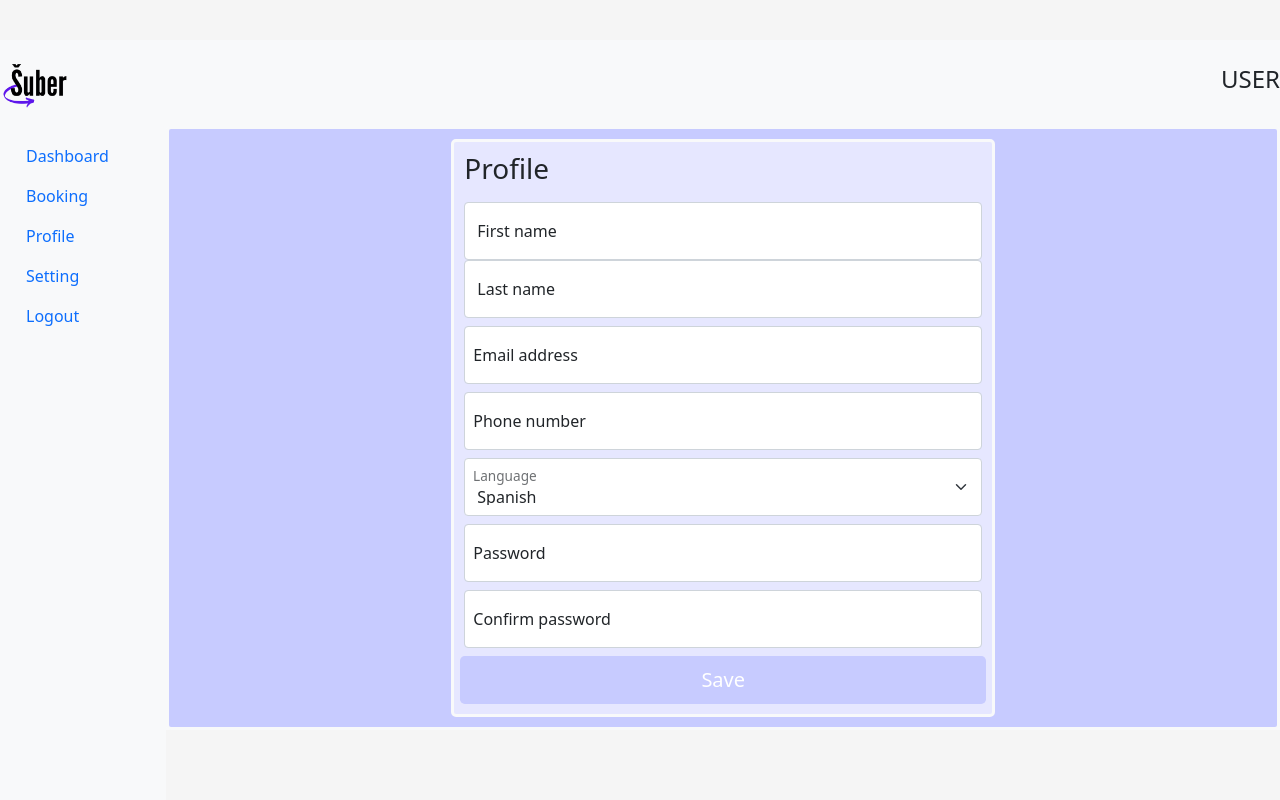
After one commit to TITANMQ/contractsApp, a Django app: template myJourneys/templates/account.html in a window 1280 px wide. The commit adds this page. Run offline with Django 3.2, Linux system fonts and the light colour scheme; the template is opened without the code that fills it, so the values that code supplies are empty.

Commit message:
booking page account page

```diff
--- /dev/null
+++ b/myJourneys/static/myJourneys/account.css
@@ -0,0 +1,87 @@
+/* ---------------- register css ---------------*/
+
+.main-content{
+    background-color: #f8f9fa;
+    width:100%;
+}
+
+.side-nav-div{
+    border-radius: 5px;
+    width: 13%;
+    margin-left: 0;
+    height: 100%;
+    padding: 10px;
+    position: fixed;
+
+}
+
+.inner-main{
+    border-radius: 5px;
+    width: 87%;
+    background-color: #c7cbff;
+    float: right;
+    padding: 10px;
+    justify-content: center;
+    align-items: center;
+    display: flex;
+    border-style: solid;
+    border-color: #f8f9fa;
+
+}
+
+.inner-main-account{
+    border-radius: 5px;
+    width: 50%;
+    background-color: #e6e7ff;
+    padding: 10px;
+    border-style: solid;
+    border-color: #f8f9fa;
+
+
+}
+
+body {
+    display: flex;
+    align-items: center;
+    padding-top: 40px;
+    padding-bottom: 40px;
+    background-color: #f5f5f5;
+ }
+
+  .form-signin {
+    width: 100%;
+    max-width: 500px;
+    padding: 15px;
+    margin: auto;
+  }
+
+  .form-signin .checkbox {
+    font-weight: 400;
+  }
+
+  .form-signin .form-floating:focus-within {
+    z-index: 2;
+  }
+
+  .save_btn{
+      background-color: #c7cbff;
+      color: #ffffff;
+  }
+
+  /* .form-signin input[type="text"] {
+    margin-bottom: -1px;
+    border-bottom-right-radius: 0;
+    border-bottom-left-radius: 0;
+  }
+
+  .form-signin input[type="email"] {
+    margin-bottom: -1px;
+    border-bottom-right-radius: 0;
+    border-bottom-left-radius: 0;
+  }
+
+  .form-signin input[type="password"] {
+    margin-bottom: 10px;
+    border-top-left-radius: 0;
+    border-top-right-radius: 0;
+  } */
--- a/myJourneys/static/myJourneys/styles.css
+++ b/myJourneys/static/myJourneys/styles.css
@@ -59,3 +59,8 @@
     background-color: chocolate;
     padding: 5px;
 }
+
+.inner-main-account{
+    text-align: center;
+
+}
--- /dev/null
+++ b/myJourneys/templates/account.html
@@ -0,0 +1,140 @@
+<!doctype html>
+<html lang="en">
+<head>
+    <!-- Required meta tags -->
+    <meta charset="utf-8">
+    <meta name="viewport" content="width=device-width, initial-scale=1">
+
+    <!-- Bootstrap CSS -->
+    <link href="https://cdn.jsdelivr.net/npm/bootstrap@5.0.1/dist/css/bootstrap.min.css" rel="stylesheet"
+          integrity="sha384-+0n0xVW2eSR5OomGNYDnhzAbDsOXxcvSN1TPprVMTNDbiYZCxYbOOl7+AMvyTG2x" crossorigin="anonymous">
+    {% load static %}
+    <link href="{% static 'myJourneys/account.css' %}" rel="stylesheet">
+    <title>Hello, world!</title>
+</head>
+<body>
+
+<div class="main-content">
+
+    <nav class="navbar navbar-light bg-light">
+        <a href="">
+            <img src="{% static 'myJourneys/suber-logo.png' %}" alt="logo" width="70" height="70">
+        </a>
+
+        <h4>USER</h4>
+    </nav>
+
+    <div class="side-nav-div bg-light">
+        <ul class="nav flex-column bg-light" style="height: 100%;">
+            <li class="nav-item">
+                <a class="nav-link active" href="#">Dashboard</a>
+            </li>
+            <li class="nav-item">
+                <a class="nav-link" href="#">Booking</a>
+            </li>
+            <li class="nav-item">
+                <a class="nav-link" href="#">Profile</a>
+            </li>
+            <li class="nav-item">
+                <a class="nav-link" href="#">Setting</a>
+            </li>
+            <li class="nav-item">
+                <a class="nav-link" href="#">Logout</a>
+            </li>
+        </ul>
+    </div>
+
+
+    <div class="inner-main">
+        <div class="inner-main-account">
+
+            <form>
+                <h1 class="h3 mb-3 fw-normal">Profile</h1>
+
+                <div class="row g-2">
+                    <div class="col-md">
+                        <div class="form-floating">
+                            <input type="text" class="form-control" id="first_name" placeholder="First name">
+                            <label for="first_name">First name</label>
+                        </div>
+
+                        <div class="form-floating">
+                            <input type="text" class="form-control" id="last_name" placeholder="Last name">
+                            <label for="last_name">Last name</label>
+                        </div>
+                    </div>
+
+                    <div class="form-floating">
+                        <input type="email" class="form-control" id="email" placeholder="name@example.com">
+                        <label for="email">Email address</label>
+                    </div>
+
+                    <div class="form-floating">
+                        <input type="tel" class="form-control" id="phone_number"
+                               pattern="[0-9]{3}-[0-9]{2}-[0-9]{3}" placeholder="+(0) 000 0000000" p>
+                        <label for="phone_number">Phone number</label>
+                    </div>
+
+                    <div class="form-floating">
+                        <select class="form-select" id="floatingSelectGrid"
+                                aria-label="Floating label select example">
+                            <option value="portuguese">Portuguese</option>
+                            <option selected value="spanish">Spanish</option>
+                            <option value="english">english</option>
+                        </select>
+                        <label for="floatingSelectGrid">Language</label>
+                    </div>
+
+                    <div class="form-floating">
+                        <input type="password" class="form-control" id="password" placeholder="Password">
+                        <label for="password">Password</label>
+                    </div>
+
+                    <div class="form-floating">
+                        <input type="password" class="form-control" id="confirm_password"
+                               placeholder="Confirm Password">
+                        <label for="confirm_password">Confirm password</label>
+                    </div>
+
+
+                    <button class="w-100 btn btn-lg save_btn" type="submit">Save</button>
+
+                </div>
+
+            </form>
+
+
+        </div>
+
+    </div>
+
+    <!-- <div class="inner-main-left-curr-book">
+     <h3>Current bookings</h3>
+
+ </div>
+
+ <div class="inner-main-right-noti">
+     right
+ </div>
+
+ <div class="inner-main-left-past-book">
+     <h3>Past bookings</h3>
+
+ </div> -->
+
+
+    <!-- Optional JavaScript; choose one of the two! -->
+
+    <!-- Option 1: Bootstrap Bundle with Popper -->
+    <script src="https://cdn.jsdelivr.net/npm/bootstrap@5.0.1/dist/js/bootstrap.bundle.min.js"
+            integrity="sha384-gtEjrD/SeCtmISkJkNUaaKMoLD0//ElJ19smozuHV6z3Iehds+3Ulb9Bn9Plx0x4"
+            crossorigin="anonymous"></script>
+
+    <!-- Option 2: Separate Popper and Bootstrap JS -->
+    <!--
+    <script src="https://cdn.jsdelivr.net/npm/@popperjs/core@2.9.2/dist/umd/popper.min.js" integrity="sha384-IQsoLXl5PILFhosVNubq5LC7Qb9DXgDA9i+tQ8Zj3iwWAwPtgFTxbJ8NT4GN1R8p" crossorigin="anonymous"></script>
+    <script src="https://cdn.jsdelivr.net/npm/bootstrap@5.0.1/dist/js/bootstrap.min.js" integrity="sha384-Atwg2Pkwv9vp0ygtn1JAojH0nYbwNJLPhwyoVbhoPwBhjQPR5VtM2+xf0Uwh9KtT" crossorigin="anonymous"></script>
+    -->
+</div>
+</body>
+</html>
--- a/myJourneys/urls.py
+++ b/myJourneys/urls.py
@@ -4,5 +4,8 @@ from . import views
 
 urlpatterns = [
     path('', views.index, name='index'),
-    path('dashboard', views.dashboard, name='dashboard' )
+    path('dashboard', views.dashboard, name='dashboard'),
+    path('account', views.account, name='account'),
+    path('register', views.register, name='register'),
+    path('booking', views.booking, name='booking')
 ]
```
Also changed, not shown: myJourneys/static/myJourneys/booking.css (added, +87 -0 lines), myJourneys/templates/booking.html (added, +123 -0 lines), myJourneys/views.py (+14 -0 lines).
